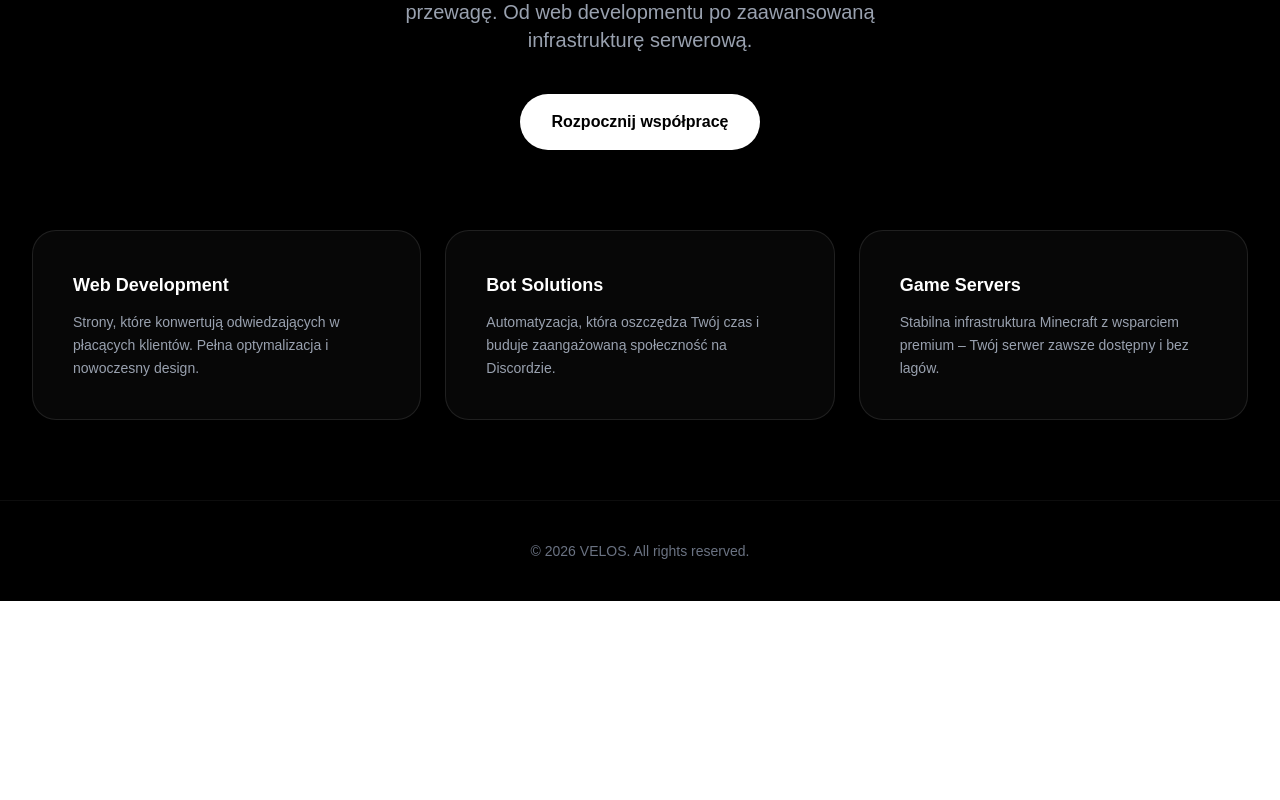
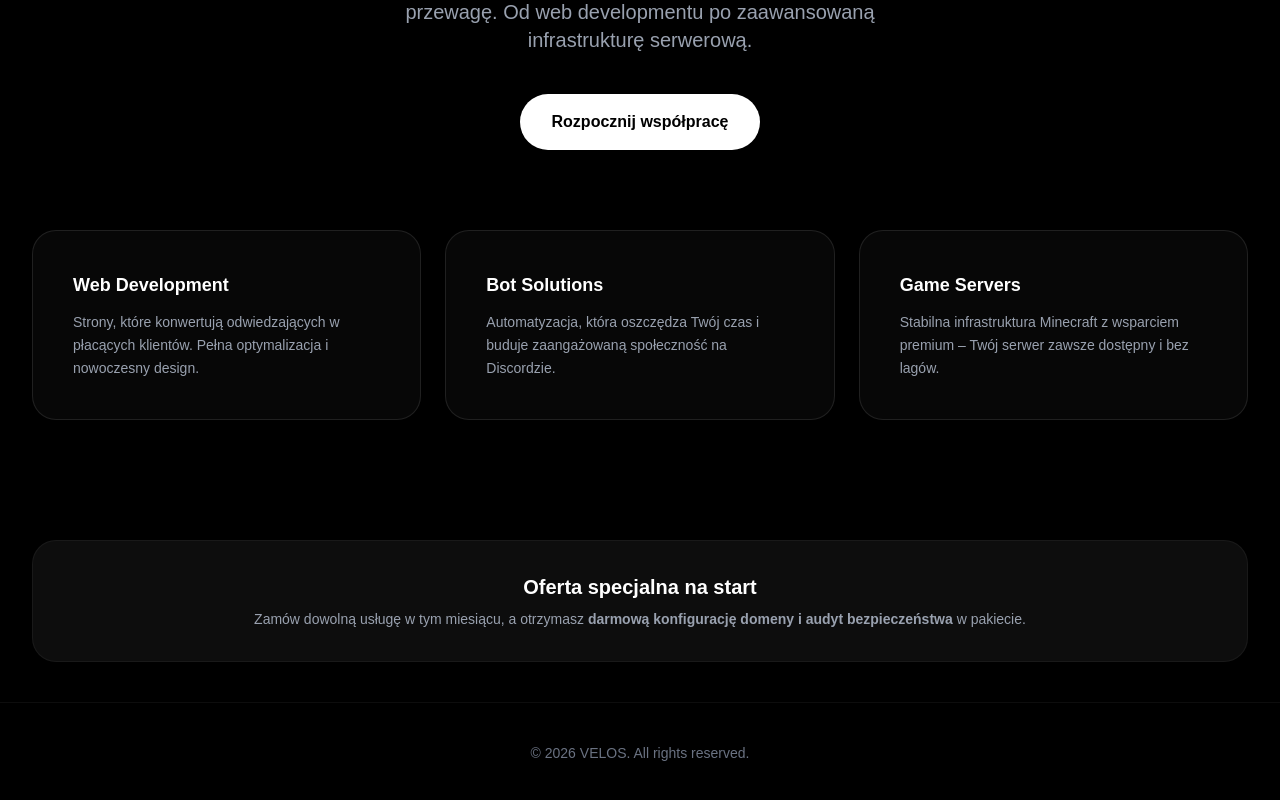
Before and after one commit to okt4wi4n-cyber/velos-websitev2, a Next.js app: page / in a window 1280 px wide. Shown: the part 324-1124 px from the top of the page. Before the commit the page ends 925 px from the top, so only its background shows below. Built offline with nearby package versions, Linux system fonts and the light colour scheme.

Commit message:
Update: Marketing copy

```diff
--- a/src/app/page.tsx
+++ b/src/app/page.tsx
@@ -44,6 +44,16 @@ export default function Home() {
           </div>
         </section>
 
+     {/* Dlaczego my */}
+        <section className="w-full max-w-7xl mx-auto px-8 py-10">
+        <div className="p-8 border border-white/5 rounded-3xl bg-white/5 text-center">
+          <h3 className="text-xl font-bold mb-2">Oferta specjalna na start</h3>
+          <p className="text-gray-400 text-sm">
+            Zamów dowolną usługę w tym miesiącu, a otrzymasz <strong>darmową konfigurację domeny i audyt bezpieczeństwa</strong> w pakiecie.
+          </p>
+        </div>
+      </section>
+
       {/* Footer */}
       <footer className="w-full py-10 border-t border-white/5 text-center text-sm text-gray-500">
         <p>&copy; {new Date().getFullYear()} VELOS. All rights reserved.</p>
```
